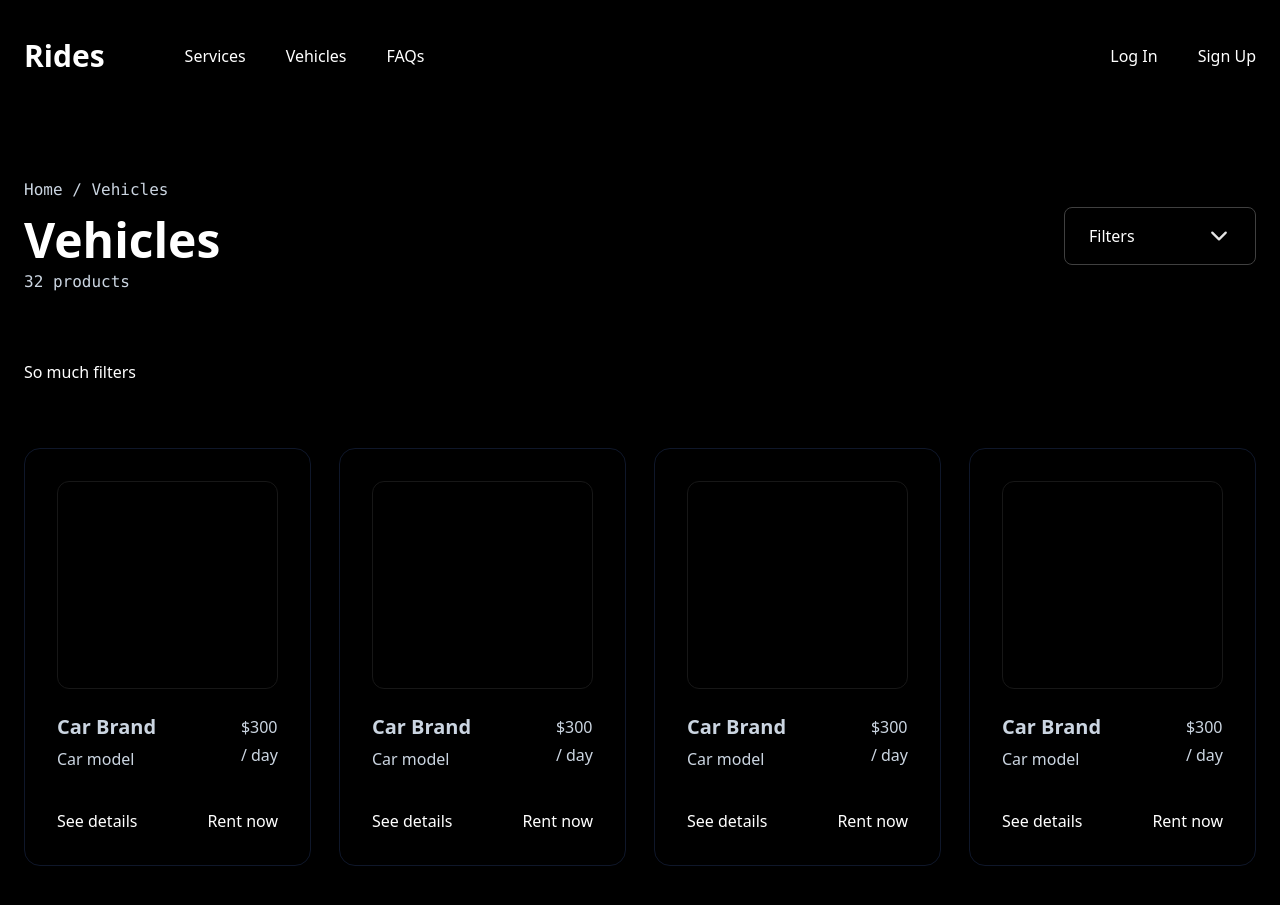
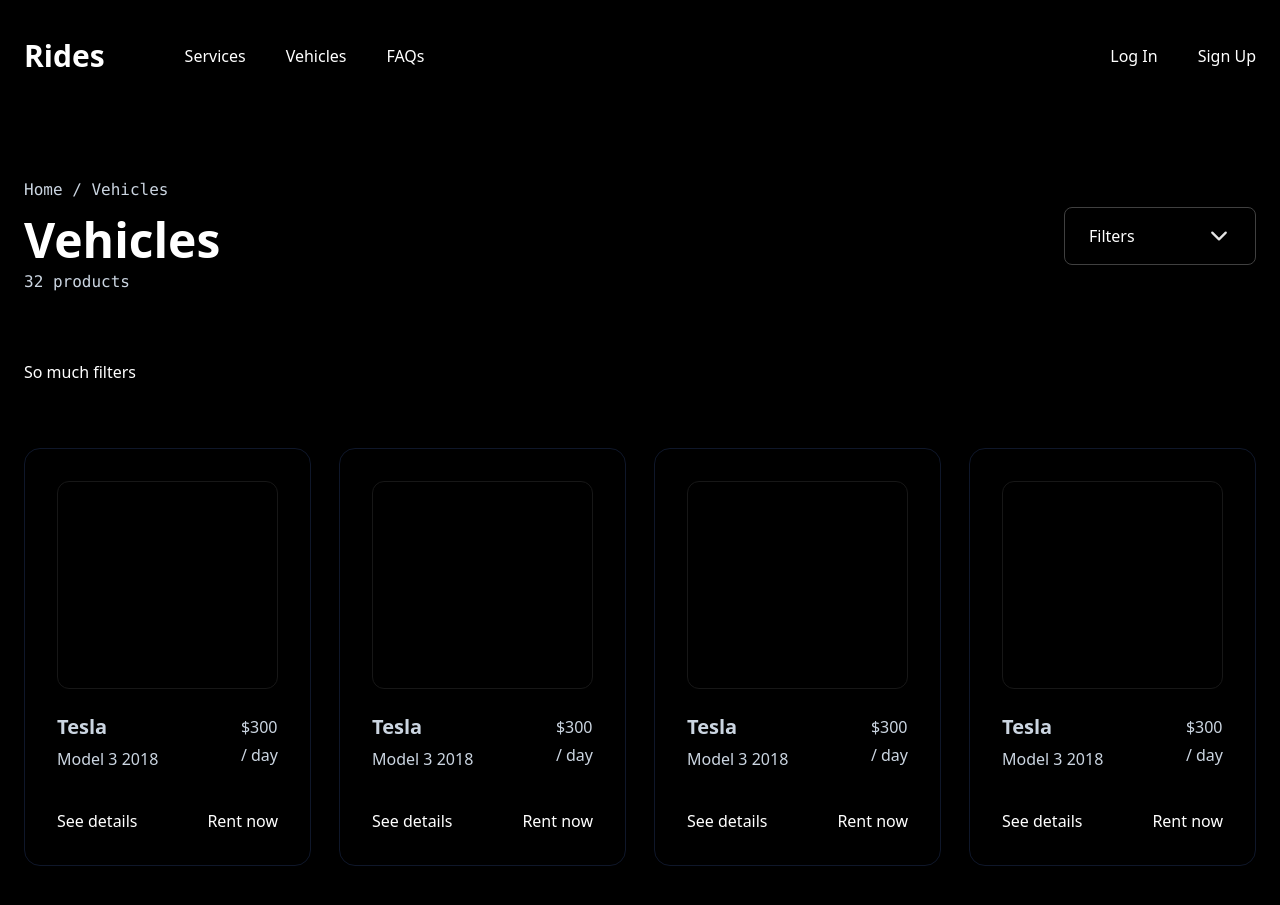
Before and after one commit to eduamdev/carhive, a React (Create React App) app: page /vehicles in a window 1280 px wide. Shown: the top 905 px of the page. Built offline with nearby package versions, Linux system fonts and the light colour scheme.

Commit message:
create a hardcoded local dataset to handle dynamic logic in vehicle components/pages

```diff
--- a/src/components/VehicleCard.jsx
+++ b/src/components/VehicleCard.jsx
@@ -1,15 +1,19 @@
-export default function VehicleCard() {
+export default function VehicleCard({ vehicle }) {
+  const { details, brand, model, year } = vehicle;
+
   return (
     <div className="flex flex-col items-start gap-y-5 border border-slate-900 p-8 rounded-2xl">
       <span className="h-52 w-full border border-neutral-900 rounded-xl"></span>
       <div className="w-full">
         <div className="w-full flex flex-row items-center justify-between mb-9">
           <div>
-            <p className="big font-bold">Car Brand</p>
-            <p>Car model</p>
+            <p className="big font-bold">{brand}</p>
+            <p>
+              {model} {year}
+            </p>
           </div>
           <div>
-            <p>$300</p>
+            <p>${details.price}</p>
             <p className="font-light">/ day</p>
           </div>
         </div>
--- a/src/pages/Vehicle.jsx
+++ b/src/pages/Vehicle.jsx
@@ -1,58 +1,51 @@
 import { Link } from "react-router-dom";
 import { useParams } from "react-router-dom";
 import { ReactComponent as KeySVG } from "./../images/key.svg";
+import { vehicles } from "./../vehicles.js";
+
+function getVehicleBySlug(slug) {
+  return vehicles.filter((vehicle) => vehicle.slug === slug)[0];
+}
 
 export function Vehicle() {
   const { slug } = useParams();
+
+  const vehicle = getVehicleBySlug(slug);
+  const { brand, model, year, description, details, features } = vehicle;
+
   return (
     <section>
       <p className="mb-3 font-mono">
         <Link to="/">Home</Link> / <Link to="/vehicles">Vehicles</Link> / {slug}
       </p>
-      <h1 className="text-4xl lg:text-5xl font-bold">Vehicle {slug}</h1>
+      <h1 className="text-4xl lg:text-5xl font-bold">
+        {brand} {model} {year}
+      </h1>
       <div className="flex flex-col lg:flex-row items-start justify-between gap-y-16 gap-x-24 mt-12">
         <div className="max-w-md">
-          <p>
-            A standard car rental is a larger sedan, which provides more room
-            for passengers and can fit an additional bag in the trunk compared
-            to an intermediate car.
-          </p>
+          <p>{description}</p>
           <div className="grid grid-cols-2 items-baseline justify-between gap-x-8 mt-10">
             <div>
               <p className="big uppercase font-bold">Details</p>
               <ul className="space-y-2 mt-4">
-                <li className="flex flex-row gap-x-3">
-                  <span className="w-8">icon</span>
-                  <span>Automatic</span>
-                </li>
-                <li className="flex flex-row gap-x-3">
-                  <span className="w-8">icon</span>
-                  <span>5 People</span>
-                </li>
-                <li className="flex flex-row gap-x-3">
-                  <span className="w-8">icon</span>
-                  <span>3 Bags</span>
-                </li>
+                {Object.keys(details).map((key) => {
+                  return (
+                    <li key={key} className="flex flex-row gap-x-3">
+                      <span className="w-8">icon</span>
+                      <span className="capitalize">{details[key]}</span>
+                    </li>
+                  );
+                })}
               </ul>
             </div>
             <div>
               <p className="big uppercase font-bold">Features</p>
               <ul className="list-inside list-disc space-y-2 mt-4">
-                <li>
-                  <p className="inline-block">Air Conditioning</p>
-                </li>
-                <li>
-                  <p className="inline-block">Cruise Control</p>
-                </li>
-                <li>
-                  <p className="inline-block">AM/FM Stereo Radio</p>
-                </li>
-                <li>
-                  <p className="inline-block">Automatic</p>
-                </li>
-                <li>
-                  <p className="inline-block">Bluetooth</p>
-                </li>
+                {features.map((feature) => (
+                  <li key={feature}>
+                    <p className="inline-block">{feature}</p>
+                  </li>
+                ))}
               </ul>
             </div>
           </div>
--- a/src/pages/Vehicles.jsx
+++ b/src/pages/Vehicles.jsx
@@ -1,6 +1,7 @@
 import { Link } from "react-router-dom";
 import VehicleCard from "../components/VehicleCard";
 import { ReactComponent as ChevronDownSVG } from "./../images/chevron-down.svg";
+import { vehicles } from "./../vehicles.js";
 
 export function Vehicles() {
   return (
@@ -15,28 +16,16 @@
         </div>
         <button className="px-6 py-4 w-48 flex flex-start justify-between border border-neutral-700 rounded-lg">
           <span>Filters</span>
-          {/* <span>icon</span> */}
           <ChevronDownSVG className="chevron" />
         </button>
       </div>
       <div className="mt-16">So much filters</div>
       <div className="grid grid-cols-1 md:grid-cols-2 lg:grid-cols-4 gap-x-7 gap-y-10 mt-16">
-        <Link to="/vehicles/1">
-          <VehicleCard />
-        </Link>
-        <Link to="/vehicles/2">
-          <VehicleCard />
-        </Link>
-        <VehicleCard />
-        <VehicleCard />
-        <VehicleCard />
-        <VehicleCard />
-        <VehicleCard />
-        <VehicleCard />
-        <VehicleCard />
-        <VehicleCard />
-        <VehicleCard />
-        <VehicleCard />
+        {vehicles.map((vehicle, index) => (
+          <Link to={`/vehicles/${vehicle.slug}`} key={index}>
+            <VehicleCard vehicle={vehicle} />
+          </Link>
+        ))}
       </div>
     </section>
   );
--- /dev/null
+++ b/src/vehicles.js
@@ -0,0 +1,350 @@
+export const vehicles = [
+  {
+    slug: "tesla-model-3",
+    brand: "Tesla",
+    model: "Model 3",
+    year: 2018,
+    description:
+      "A standard car rental is a larger sedan, which provides more room for passengers and can fit an additional bag in the trunk compared to an intermediate car.",
+    image: "#",
+    colors: ["red"],
+    featured: true,
+    details: {
+      transmission: "automatic",
+      seats: "5 people",
+      price: "300",
+      bags: "3 bags",
+      autonomy: "507 Km",
+      capacity: "649 L",
+    },
+    features: [
+      "Air Conditioning",
+      "Cruise Control",
+      "AM/FM Stereo Radio",
+      "Bluetooth",
+      "Electric",
+      '15" digital screen',
+      '20" wheels',
+      "Autopilot",
+    ],
+  },
+  {
+    slug: "tesla-model-3",
+    brand: "Tesla",
+    model: "Model 3",
+    year: 2018,
+    description:
+      "A standard car rental is a larger sedan, which provides more room for passengers and can fit an additional bag in the trunk compared to an intermediate car.",
+    image: "#",
+    colors: ["red"],
+    featured: true,
+    details: {
+      transmission: "automatic",
+      seats: "5 people",
+      price: "300",
+      bags: "3 bags",
+      autonomy: "507 Km",
+      capacity: "649 L",
+    },
+    features: [
+      "Air Conditioning",
+      "Cruise Control",
+      "AM/FM Stereo Radio",
+      "Bluetooth",
+      "Electric",
+      '15" digital screen',
+      '20" wheels',
+      "Autopilot",
+    ],
+  },
+  {
+    slug: "tesla-model-3",
+    brand: "Tesla",
+    model: "Model 3",
+    year: 2018,
+    description:
+      "A standard car rental is a larger sedan, which provides more room for passengers and can fit an additional bag in the trunk compared to an intermediate car.",
+    image: "#",
+    colors: ["red"],
+    featured: true,
+    details: {
+      transmission: "automatic",
+      seats: "5 people",
+      price: "300",
+      bags: "3 bags",
+      autonomy: "507 Km",
+      capacity: "649 L",
+    },
+    features: [
+      "Air Conditioning",
+      "Cruise Control",
+      "AM/FM Stereo Radio",
+      "Bluetooth",
+      "Electric",
+      '15" digital screen',
+      '20" wheels',
+      "Autopilot",
+    ],
+  },
+  {
+    slug: "tesla-model-3",
+    brand: "Tesla",
+    model: "Model 3",
+    year: 2018,
+    description:
+      "A standard car rental is a larger sedan, which provides more room for passengers and can fit an additional bag in the trunk compared to an intermediate car.",
+    image: "#",
+    colors: ["red"],
+    featured: true,
+    details: {
+      transmission: "automatic",
+      seats: "5 people",
+      price: "300",
+      bags: "3 bags",
+      autonomy: "507 Km",
+      capacity: "649 L",
+    },
+    features: [
+      "Air Conditioning",
+      "Cruise Control",
+      "AM/FM Stereo Radio",
+      "Bluetooth",
+      "Electric",
+      '15" digital screen',
+      '20" wheels',
+      "Autopilot",
+    ],
+  },
+  {
+    slug: "tesla-model-3",
+    brand: "Tesla",
+    model: "Model 3",
+    year: 2018,
+    description:
+      "A standard car rental is a larger sedan, which provides more room for passengers and can fit an additional bag in the trunk compared to an intermediate car.",
+    image: "#",
+    colors: ["red"],
+    featured: false,
+    details: {
+      transmission: "automatic",
+      seats: "5 people",
+      price: "300",
+      bags: "3 bags",
+      autonomy: "507 Km",
+      capacity: "649 L",
+    },
+    features: [
+      "Air Conditioning",
+      "Cruise Control",
+      "AM/FM Stereo Radio",
+      "Bluetooth",
+      "Electric",
+      '15" digital screen',
+      '20" wheels',
+      "Autopilot",
+    ],
+  },
+  {
+    slug: "tesla-model-3",
+    brand: "Tesla",
+    model: "Model 3",
+    year: 2018,
+    description:
+      "A standard car rental is a larger sedan, which provides more room for passengers and can fit an additional bag in the trunk compared to an intermediate car.",
+    image: "#",
+    colors: ["red"],
+    featured: false,
+    details: {
+      transmission: "automatic",
+      seats: "5 people",
+      price: "300",
+      bags: "3 bags",
+      autonomy: "507 Km",
+      capacity: "649 L",
+    },
+    features: [
+      "Air Conditioning",
+      "Cruise Control",
+      "AM/FM Stereo Radio",
+      "Bluetooth",
+      "Electric",
+      '15" digital screen',
+      '20" wheels',
+      "Autopilot",
+    ],
+  },
+  {
+    slug: "tesla-model-3",
+    brand: "Tesla",
+    model: "Model 3",
+    year: 2018,
+    description:
+      "A standard car rental is a larger sedan, which provides more room for passengers and can fit an additional bag in the trunk compared to an intermediate car.",
+    image: "#",
+    colors: ["red"],
+    featured: false,
+    details: {
+      transmission: "automatic",
+      seats: "5 people",
+      price: "300",
+      bags: "3 bags",
+      autonomy: "507 Km",
+      capacity: "649 L",
+    },
+    features: [
+      "Air Conditioning",
+      "Cruise Control",
+      "AM/FM Stereo Radio",
+      "Bluetooth",
+      "Electric",
+      '15" digital screen',
+      '20" wheels',
+      "Autopilot",
+    ],
+  },
+  {
+    slug: "tesla-model-3",
+    brand: "Tesla",
+    model: "Model 3",
+    year: 2018,
+    description:
+      "A standard car rental is a larger sedan, which provides more room for passengers and can fit an additional bag in the trunk compared to an intermediate car.",
+    image: "#",
+    colors: ["red"],
+    featured: false,
+    details: {
+      transmission: "automatic",
+      seats: "5 people",
+      price: "300",
+      bags: "3 bags",
+      autonomy: "507 Km",
+      capacity: "649 L",
+    },
+    features: [
+      "Air Conditioning",
+      "Cruise Control",
+      "AM/FM Stereo Radio",
+      "Bluetooth",
+      "Electric",
+      '15" digital screen',
+      '20" wheels',
+      "Autopilot",
+    ],
+  },
+  {
+    slug: "tesla-model-3",
+    brand: "Tesla",
+    model: "Model 3",
+    year: 2018,
+    description:
+      "A standard car rental is a larger sedan, which provides more room for passengers and can fit an additional bag in the trunk compared to an intermediate car.",
+    image: "#",
+    colors: ["red"],
+    featured: false,
+    details: {
+      transmission: "automatic",
+      seats: "5 people",
+      price: "300",
+      bags: "3 bags",
+      autonomy: "507 Km",
+      capacity: "649 L",
+    },
+    features: [
+      "Air Conditioning",
+      "Cruise Control",
+      "AM/FM Stereo Radio",
+      "Bluetooth",
+      "Electric",
+      '15" digital screen',
+      '20" wheels',
+      "Autopilot",
+    ],
+  },
+  {
+    slug: "tesla-model-3",
+    brand: "Tesla",
+    model: "Model 3",
+    year: 2018,
+    description:
+      "A standard car rental is a larger sedan, which provides more room for passengers and can fit an additional bag in the trunk compared to an intermediate car.",
+    image: "#",
+    colors: ["red"],
+    featured: false,
+    details: {
+      transmission: "automatic",
+      seats: "5 people",
+      price: "300",
+      bags: "3 bags",
+      autonomy: "507 Km",
+      capacity: "649 L",
+    },
+    features: [
+      "Air Conditioning",
+      "Cruise Control",
+      "AM/FM Stereo Radio",
+      "Bluetooth",
+      "Electric",
+      '15" digital screen',
+      '20" wheels',
+      "Autopilot",
+    ],
+  },
+  {
+    slug: "tesla-model-3",
+    brand: "Tesla",
+    model: "Model 3",
+    year: 2018,
+    description:
+      "A standard car rental is a larger sedan, which provides more room for passengers and can fit an additional bag in the trunk compared to an intermediate car.",
+    image: "#",
+    colors: ["red"],
+    featured: false,
+    details: {
+      transmission: "automatic",
+      seats: "5 people",
+      price: "300",
+      bags: "3 bags",
+      autonomy: "507 Km",
+      capacity: "649 L",
+    },
+    features: [
+      "Air Conditioning",
+      "Cruise Control",
+      "AM/FM Stereo Radio",
+      "Bluetooth",
+      "Electric",
+      '15" digital screen',
+      '20" wheels',
+      "Autopilot",
+    ],
+  },
+  {
+    slug: "tesla-model-3",
+    brand: "Tesla",
+    model: "Model 3",
+    year: 2018,
+    description:
+      "A standard car rental is a larger sedan, which provides more room for passengers and can fit an additional bag in the trunk compared to an intermediate car.",
+    image: "#",
+    colors: ["red"],
+    featured: false,
+    details: {
+      transmission: "automatic",
+      seats: "5 people",
+      price: "300",
+      bags: "3 bags",
+      autonomy: "507 Km",
+      capacity: "649 L",
+    },
+    features: [
+      "Air Conditioning",
+      "Cruise Control",
+      "AM/FM Stereo Radio",
+      "Bluetooth",
+      "Electric",
+      '15" digital screen',
+      '20" wheels',
+      "Autopilot",
+    ],
+  },
+];
```
Also changed, not shown: src/components/FeaturedVehicles.jsx (+11 -2 lines).
